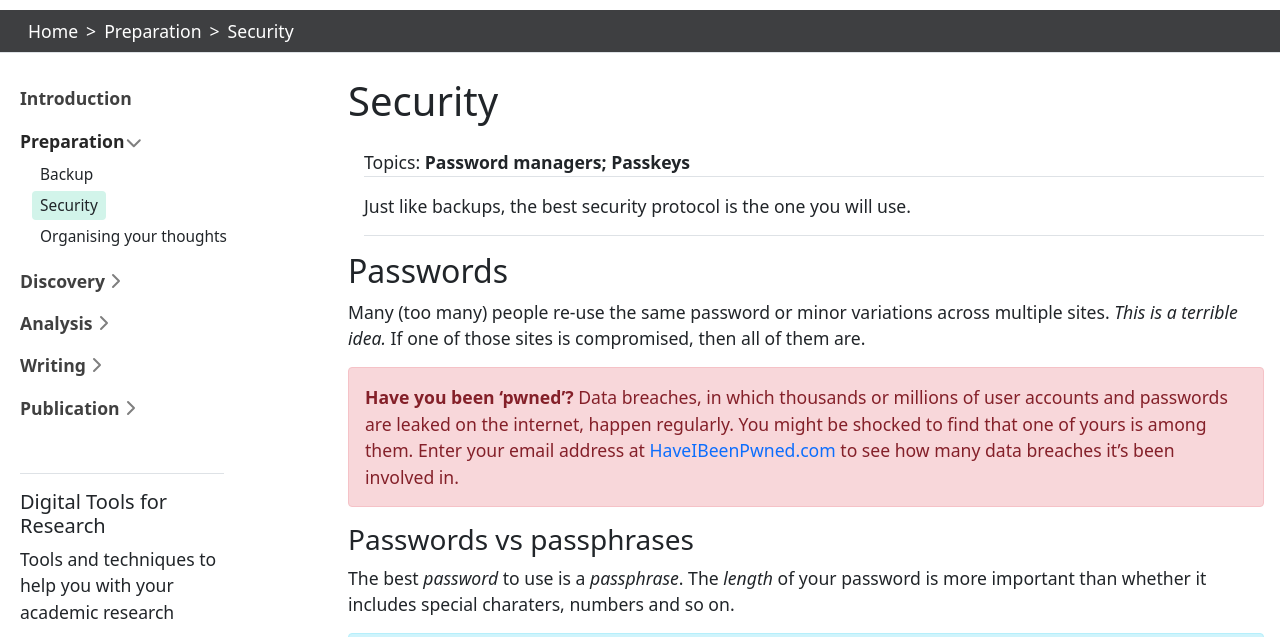
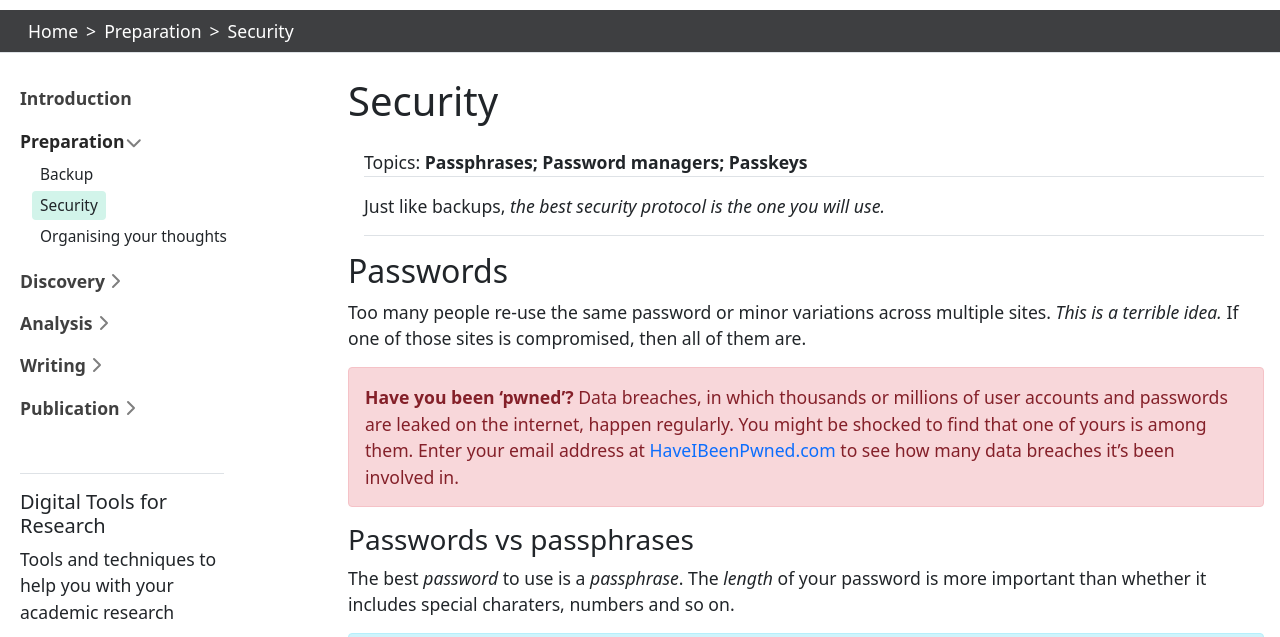
Before and after one commit to GriffithUniLibrary/digital-tools, a Jekyll site: the page built from content/prep/security.md, in a window 1280 px wide and 900 px high, cut to the strip 120-757 px from the top of the window. Built offline with Jekyll 4.4.1, drawn with Linux system fonts in a browser that asks for light colours.

```diff
--- a/content/prep/security.md
+++ b/content/prep/security.md
@@ -2,15 +2,15 @@
 section: Preparation
 nav_order: 2
 title: Security
-topics: Password managers; Passkeys
+topics: Passphrases; Password managers; Passkeys
 description: >
-    Just like backups, the best security protocol is the one you will use.
+    Just like backups, *the best security protocol is the one you will use.*
 # youtubeid: moJgWrD6dwg
 ---
 
 ## Passwords
 
-Many (too many) people re-use the same password or minor variations across multiple sites. _This is a terrible idea._ If one of those sites is compromised, then all of them are.
+Too many people re-use the same password or minor variations across multiple sites. _This is a terrible idea._ If one of those sites is compromised, then all of them are.
 
 {% capture pwned %}
 
```
Also changed, not shown: content/analysis/stats.md (+1 -1 lines).
